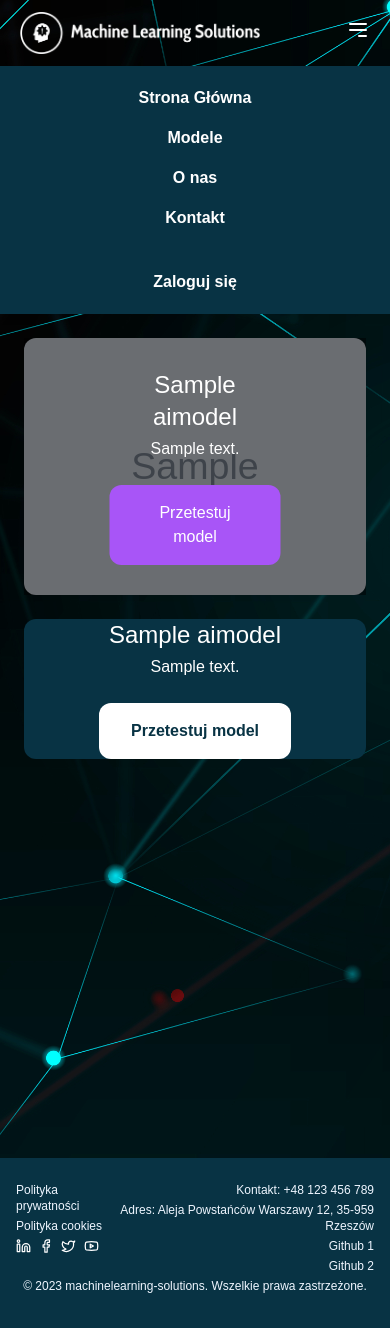
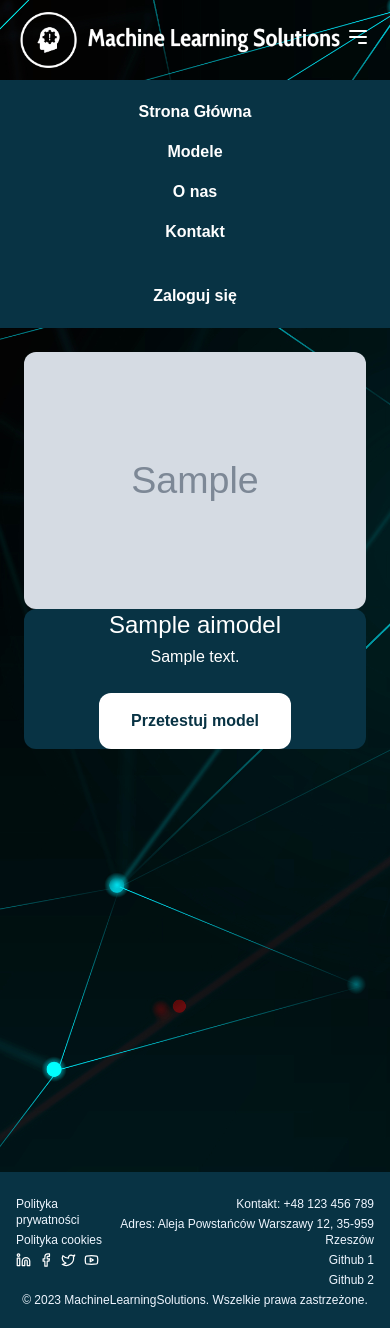
Before and after one commit to PatrykW7/Projekt-Aplikacje-Internetowe, a Django app: a page that uses website/main/templates/main/base.html in a window 390 px wide. Before the commit the page ends 1293 px from the top, so only its background shows below. Run offline with Django 4.2, Linux system fonts and the light colour scheme; tables that the repository leaves empty hold one stand-in row (values such as "Sample post"); grey boxes marked "Sample" are stand-in pictures; some libraries are stand-ins or nearby versions.

Commit message:
fixed more issues with responsiveness

```diff
--- a/website/aimodels/templates/aimodels/aimodel.html
+++ b/website/aimodels/templates/aimodels/aimodel.html
@@ -4,46 +4,29 @@
 {% endblock %}
 {% block content %}
 
-<div class="max-w-6xl mx-auto flex flex-wrap py-6 px-6 xl:px-0">
+<div class="max-w-6xl mx-auto flex flex-wrap py-6 px-6 xl:px-0 ">
 
-    <div class="images w-full mb-6 lg:mb-0 lg:w-3/5 relative">
-        <img src="{{ aimodel.image.url }}" class='rounded-xl w-full h-auto'>
+    <div class="lg:flex w-full mb-6 lg:mb-0">
+        <div class="lg:w-3/5 order-last lg:order-first">
+            <img src="{{ aimodel.image.url }}" class="rounded-xl w-full">
+        </div>
 
-        <!-- Dodaj overlay dla responsywności na urządzeniach mobilnych -->
-        <div class="overlay lg:hidden absolute top-0 left-0 w-full h-full bg-black opacity-50"></div>
-
-        <!-- Dodaj div z informacjami na zdjęciu -->
-        <div class="image-info lg:hidden absolute top-1/2 left-1/2 transform -translate-x-1/2 -translate-y-1/2 text-white text-center">
+        <div class="lg:w-3/5 lg:p-6 bg-cyan-950 text-center rounded-xl order-first lg:order-last">
             <h1 class="text-2xl">{{ aimodel.name }}</h1>
-            <p class="mt-1">{{ aimodel.description }}</p>
+            <p class="mt-1 text-white-700">{{ aimodel.description }}</p>
 
             {% if aimodel.name == 'YT Sentiment Predictor' %}
-                <a href="/yt_sentiment" class="mt-6 inline-block px-8 py-4 rounded-xl bg-purple-500 text-white hover:bg-purple-700">
-                    Przetestuj model
+                <a href="/yt_sentiment" class="mt-6 inline-block px-8 py-4 rounded-xl bg-white text-cyan-950 hover:bg-yellow-100">
+                    <b>Przetestuj model</b>
                 </a>
             {% else %}
-                <a href="#" class="mt-6 inline-block px-8 py-4 rounded-xl bg-purple-500 text-white hover:bg-purple-700">
-                    Przetestuj model
+                <a href="#" class="mt-6 inline-block px-8 py-4 rounded-xl bg-white text-cyan-950 hover:bg-yellow-100">
+                    <b>Przetestuj model</b>
                 </a>
             {% endif %}
         </div>
     </div>
 
-    <div class="information w-full lg:w-2/5 lg:p-6 bg-cyan-950 text-center rounded-xl">
-        <h1 class="text-2xl">{{ aimodel.name }}</h1>
-        <p class="mt-1 text-white-700">{{ aimodel.description }}</p>
-
-        {% if aimodel.name == 'YT Sentiment Predictor' %}
-            <a href="/yt_sentiment" class="mt-6 inline-block px-8 py-4 rounded-xl bg-white text-cyan-950 hover:bg-yellow-100">
-                <b>Przetestuj model</b>
-            </a>
-        {% else %}
-            <a href="#" class="mt-6 inline-block px-8 py-4 rounded-xl bg-white text-cyan-950 hover:bg-yellow-100">
-                <b>Przetestuj model</b>
-            </a>
-        {% endif %}
-    </div>
-
 </div>
 
 {% endblock %}
--- a/website/main/templates/main/base.html
+++ b/website/main/templates/main/base.html
@@ -12,9 +12,9 @@
 </head>
 
 <body class="bg-[url('{% static 'images/background-very-big.jpg' %}')] bg-cover">
-    <nav class="flex items-center justify-between px-5 py-3">
+    <nav class="flex items-center justify-between px-5 py-3 text-xl">
         <div>
-            <a href="/home"><img src="{% static 'images/logo.PNG' %}" class="w-60 cursor-pointer"></a>
+            <a href="/home"><img src="{% static 'images/logo.PNG' %}" class="w-80 cursor-pointer"></a>
         </div>
         <ul class="hidden md:flex space-x-4 text-white font-semibold">
             <li><a href="/home" class="no-underline px-2">Strona Główna</a></li>
@@ -116,7 +116,7 @@
         </div>
 
         <!-- Dodaj odpowiednie klas responsywne do tekstu -->
-        <p class="hover:text-gray-500 pb-2 sm:pb-3">&copy; 2023 machinelearning-solutions. Wszelkie prawa zastrzeżone.</p>
+        <p class="hover:text-gray-500 pb-2 sm:pb-3">&copy; 2023 MachineLearningSolutions. Wszelkie prawa zastrzeżone.</p>
     </footer>
     <script>
         document.getElementById('burger-menu').addEventListener('click', function () {
```
